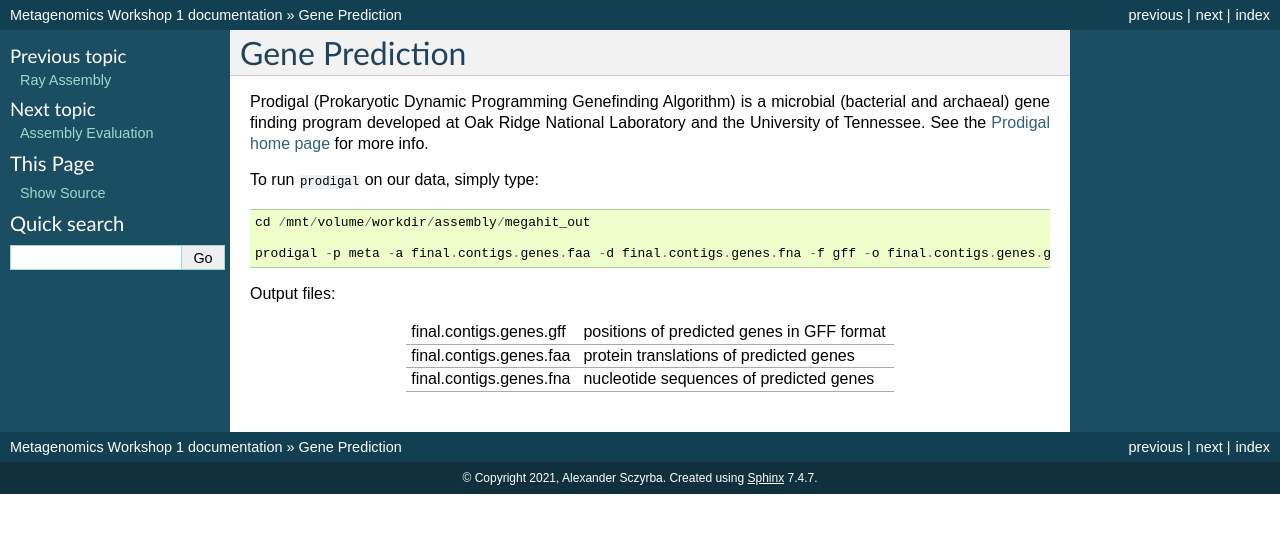
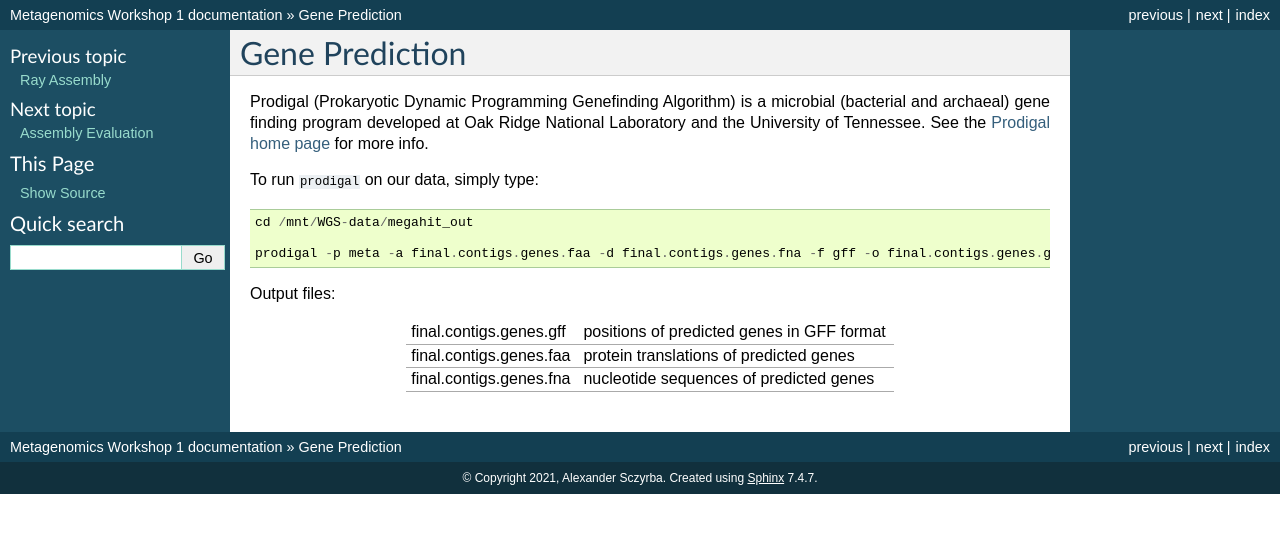
Before and after one commit to metagenomics/metagenomics-workshop, a Sphinx documentation site: the page built from docs/geneprediction/index.rst, in a window 1280 px wide. Shown: the top 533 px of the page. Built offline with Sphinx 7.4.7, drawn with Linux system fonts in a browser that asks for light colours.

Commit message:
Update index.rst

```diff
--- a/docs/geneprediction/index.rst
+++ b/docs/geneprediction/index.rst
@@ -9,7 +9,7 @@ Oak Ridge National Laboratory and the University of Tennessee. See the
 
 To run ``prodigal`` on our data, simply type::
 
-  cd /mnt/volume/workdir/assembly/megahit_out
+  cd /mnt/WGS-data/megahit_out
 
   prodigal -p meta -a final.contigs.genes.faa -d final.contigs.genes.fna -f gff -o final.contigs.genes.gff -i final.contigs.fa
 
```
